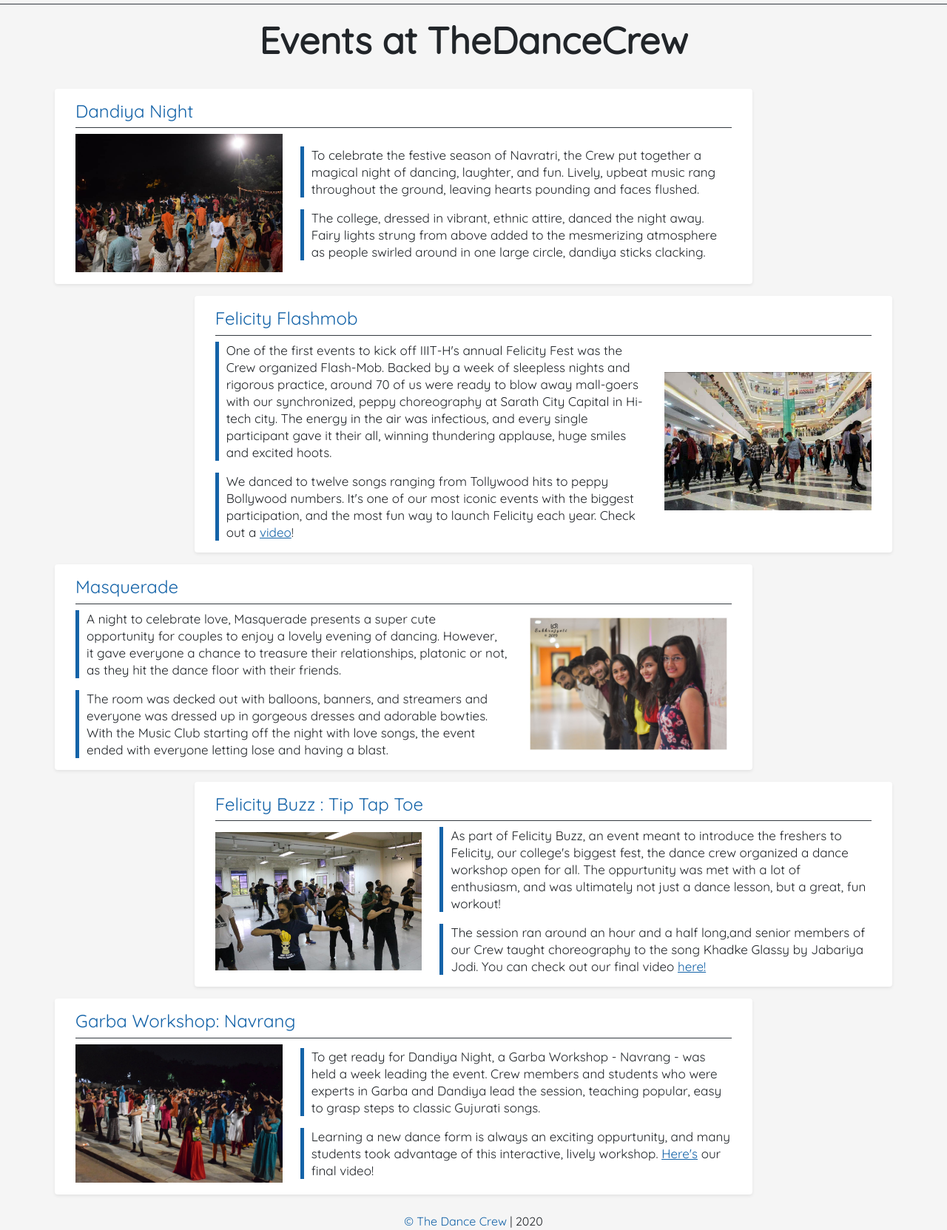
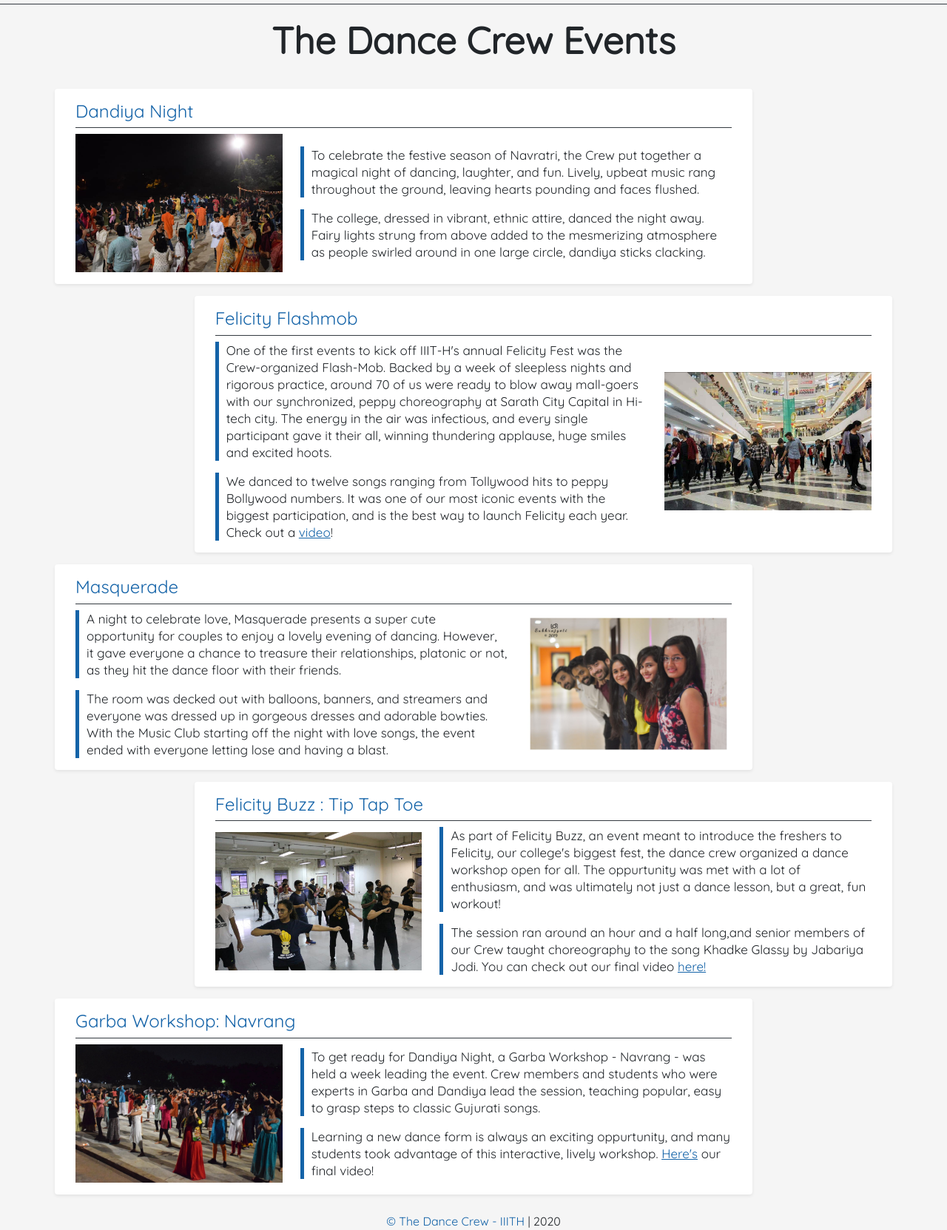
Before and after one commit to thedancecrew/Website, a website: page events.html in a window 1280 px wide. Shown: the part 55-1718 px from the top of the page at 74% size. Drawn offline with Linux system fonts and the light colour scheme.

Commit message:
Minor changes

```diff
--- a/events.html
+++ b/events.html
@@ -15,14 +15,12 @@
 <body>
     <header>
         <nav class="navbar navbar-expand-lg navbar-light border-bottom border-dark">
-            <a class="navbar-brand col-1 px-2 text-primary" href="#">
-                <img src="./assets/IP.jpg" alt="" width="50">
-                The Dance Crew
+            <a class="navbar-brand col-1 px-2 text-primary" href="./index.html">
+                <img src="./assets/IP.jpg" alt="" width="50"> The Dance Crew
             </a>
 
 
-            <button class="navbar-toggler" type="button" data-toggle="collapse" data-target="#navbarSupportedContent"
-                aria-controls="navbarSupportedContent" aria-expanded="false" aria-label="Toggle navigation">
+            <button class="navbar-toggler" type="button" data-toggle="collapse" data-target="#navbarSupportedContent" aria-controls="navbarSupportedContent" aria-expanded="false" aria-label="Toggle navigation">
                 <span class="navbar-toggler-icon"></span>
             </button>
 
@@ -49,7 +47,7 @@
         <div class="container">
             <div class="row py-2">
                 <div class="col">
-                    <h1 class="text-center py-3">Events at TheDanceCrew</h1>
+                    <h1 class="text-center py-3">The Dance Crew Events</h1>
                 </div>
             </div>
 
@@ -65,14 +63,12 @@
                             </div>
                             <div class="col-12 col-lg-8">
                                 <p class="card-text">
-                                    To celebrate the festive season of Navratri, the Crew put together a magical night of dancing, laughter, and fun.
-                                    Lively, upbeat music rang throughout the ground, leaving hearts pounding and faces flushed.
+                                    To celebrate the festive season of Navratri, the Crew put together a magical night of dancing, laughter, and fun. Lively, upbeat music rang throughout the ground, leaving hearts pounding and faces flushed.
 
 
                                 </p>
                                 <p class="card-text">
-                                     The college, dressed in vibrant, ethnic attire, danced the night away. Fairy lights strung from above
-                                    added to the mesmerizing atmosphere as people swirled around in one large circle, dandiya sticks clacking.
+                                    The college, dressed in vibrant, ethnic attire, danced the night away. Fairy lights strung from above added to the mesmerizing atmosphere as people swirled around in one large circle, dandiya sticks clacking.
                                 </p>
                             </div>
                         </div>
@@ -89,13 +85,12 @@
                         <div class="row align-items-center">
                             <div class="col-12 col-lg-8">
                                 <p class="card-text">
-                                    One of the first events to kick off IIIT-H's annual Felicity Fest was the Crew organized Flash-Mob. Backed by a week of sleepless nights and rigorous practice,
-                                    around 70 of us were ready to blow away mall-goers with our synchronized, peppy choreography at Sarath City Capital in Hi-tech city. The energy in the air was infectious, and every
-                                    single participant gave it their all, winning thundering applause, huge smiles and excited hoots.
+                                    One of the first events to kick off IIIT-H's annual Felicity Fest was the Crew-organized Flash-Mob. Backed by a week of sleepless nights and rigorous practice, around 70 of us were ready to blow away mall-goers with our synchronized, peppy choreography
+                                    at Sarath City Capital in Hi-tech city. The energy in the air was infectious, and every single participant gave it their all, winning thundering applause, huge smiles and excited hoots.
                                 </p>
                                 <p class="card-text">
-                                   We danced to twelve songs ranging from Tollywood hits to peppy Bollywood numbers. It's one of our most iconic events with the biggest participation, and the most fun way to launch Felicity each year.
-                                   Check out a <a href="https://www.facebook.com/dancecrewIIIT/videos/pcb.191516578899370/485093242440375">video</a>!
+                                    We danced to twelve songs ranging from Tollywood hits to peppy Bollywood numbers. It was one of our most iconic events with the biggest participation, and is the best way to launch Felicity each year. Check out a
+                                    <a href="https://www.facebook.com/dancecrewIIIT/videos/pcb.191516578899370/485093242440375">video</a>!
                                 </p>
                             </div>
                             <div class="col-12 col-lg-4 py-2 py-lg-0">
@@ -115,15 +110,12 @@
                         <div class="row align-items-center">
                             <div class="col-12 col-lg-8">
                                 <p class="card-text">
-                                   A night to celebrate love, Masquerade presents a super cute opportunity for couples to enjoy a lovely evening of dancing.
-                                   However, it gave everyone a chance to treasure their relationships, platonic or not, as they hit the dance floor with their friends.
+                                    A night to celebrate love, Masquerade presents a super cute opportunity for couples to enjoy a lovely evening of dancing. However, it gave everyone a chance to treasure their relationships, platonic or not, as they hit the dance floor with their friends.
                                 </p>
                                 <p class="card-text">
-                                The room was decked out with balloons, banners, and streamers and everyone
-                                   was dressed up in gorgeous dresses and adorable bowties.
-                                   With the Music Club starting off the night with love songs, the event ended with everyone letting lose and having a blast.
+                                    The room was decked out with balloons, banners, and streamers and everyone was dressed up in gorgeous dresses and adorable bowties. With the Music Club starting off the night with love songs, the event ended with everyone letting lose and having a blast.
                                 </p>
-                                </div>
+                            </div>
                             <div class="col-12 col-lg-4 py-2 py-lg-0">
                                 <img src="./assets/Prom/img1.jpeg" alt="" width="100%">
                             </div>
@@ -144,15 +136,13 @@
                             </div>
                             <div class="col-12 col-lg-8">
                                 <p class="card-text">
-                                    As part of Felicity Buzz, an event meant to introduce the freshers to Felicity, our college's biggest fest,
-                                    the dance crew organized a dance workshop open for all. The oppurtunity was met with a lot of enthusiasm, and was ultimately not just a dance lesson, but a great, fun workout!
+                                    As part of Felicity Buzz, an event meant to introduce the freshers to Felicity, our college's biggest fest, the dance crew organized a dance workshop open for all. The oppurtunity was met with a lot of enthusiasm, and was ultimately not just a dance lesson,
+                                    but a great, fun workout!
 
                                 </p>
 
                                 <p class="card-text">
-                                    The session ran around an hour and a half long,and senior members of our Crew taught choreography to the song Khadke
-                                    Glassy by Jabariya Jodi.
-                                    You can check out our final video <a href="https://www.facebook.com/dancecrewIIIT/videos/684789662038152/">here!</a>
+                                    The session ran around an hour and a half long,and senior members of our Crew taught choreography to the song Khadke Glassy by Jabariya Jodi. You can check out our final video <a href="https://www.facebook.com/dancecrewIIIT/videos/684789662038152/">here!</a>
                                 </p>
                             </div>
                         </div>
@@ -172,12 +162,10 @@
                             </div>
                             <div class="col-12 col-lg-8">
                                 <p class="card-text">
-                                   To get ready for Dandiya Night, a Garba Workshop - Navrang - was held a week leading the event. Crew members and students who were experts in Garba
-                                   and Dandiya lead the session, teaching popular, easy to grasp steps to classic Gujurati songs.
+                                    To get ready for Dandiya Night, a Garba Workshop - Navrang - was held a week leading the event. Crew members and students who were experts in Garba and Dandiya lead the session, teaching popular, easy to grasp steps to classic Gujurati songs.
                                 </p>
                                 <p class="card-text">
-                                    Learning a new dance form is always
-                                    an exciting oppurtunity, and many students took advantage of this interactive, lively workshop.
+                                    Learning a new dance form is always an exciting oppurtunity, and many students took advantage of this interactive, lively workshop.
                                     <a href="https://www.facebook.com/dancecrewIIIT/videos/953717368295720">Here's</a> our final video!
                                 </p>
                             </div>
@@ -191,7 +179,7 @@
 
     <footer class="my-3">
         <div class="text-center">
-            <span class="text-primary">&copy The Dance Crew</span> | 2020
+            <span class="text-primary">&copy The Dance Crew - IIITH</span> | 2020
         </div>
     </footer>
 
```
Also changed, not shown: contact.html (+3 -3 lines), gallery.html (+9 -15 lines), index.html (+1 -1 lines).
